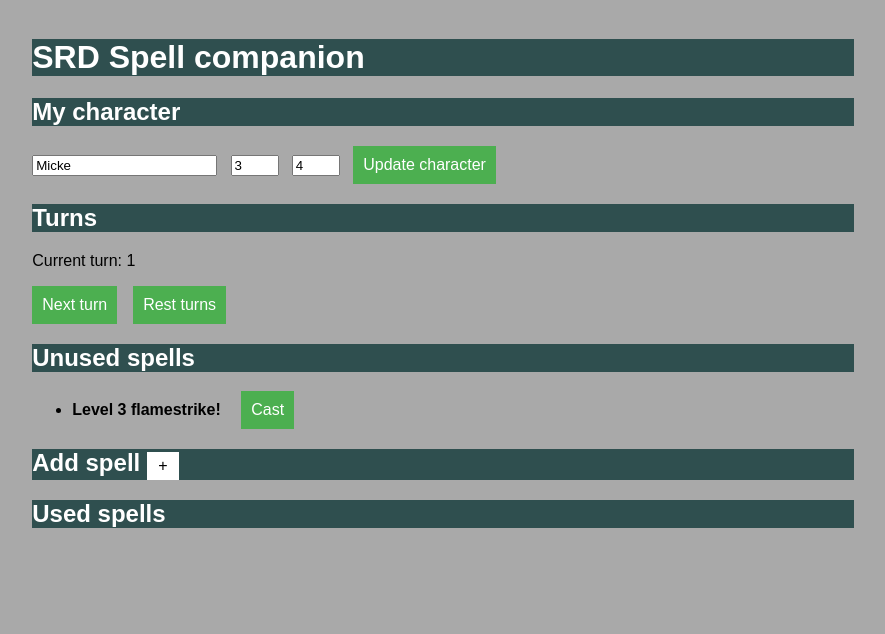
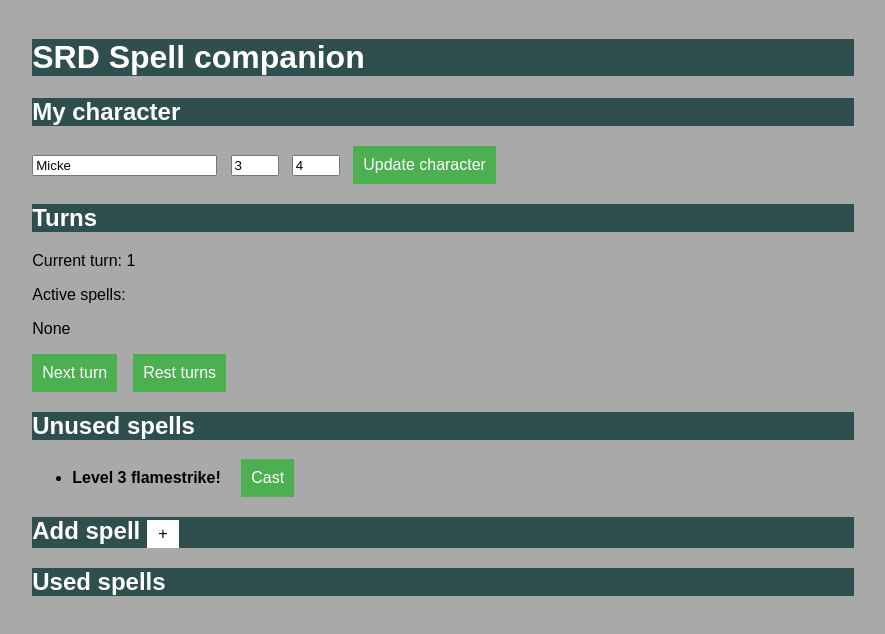
Before and after one commit to AragSwe/spell_list_srd, a React (Create React App) app: page / in a window 1280 px wide. Shown: the top 634 px of the page, without its empty margins (197-1082 px from the left). Built offline with nearby package versions, Linux system fonts and the light colour scheme.

Commit message:
spell duration countdown

```diff
--- a/src/components/TurnCounter.tsx
+++ b/src/components/TurnCounter.tsx
@@ -1,15 +1,17 @@
 import React, { useState } from "react"
 import { observer } from "mobx-react"
-//import { useStores } from "../hooks/use-stores";
+import { useStores } from "../hooks/use-stores";
 import { Button } from "./Button";
+import { SpellListItem } from "./SpellListItem";
 
 export const TurnCounter = observer(() => {
-   //const { spellStore } = useStores();
+    const { spellStore } = useStores();
     const [turnCounter, setTurnCounter] = useState(1);
 
     const onAdvanceTurnCounter = (e: React.FormEvent) => {
         e.preventDefault();
         setTurnCounter(turnCounter + 1);
+        spellStore.countDownSpellDuration();
     }
 
     const onResetTurnCounter = (e: React.FormEvent) => {
@@ -21,6 +23,14 @@ export const TurnCounter = observer(() => {
         <div>
             <h2>Turns</h2>
             <p>Current turn: {turnCounter}</p>
+            <p>Active spells:</p>
+            {   (spellStore.getActiveSpells.length > 0 &&
+                <ul>
+                    {spellStore.getActiveSpells.map(spell =>
+                        <li><SpellListItem spell={spell}/></li>)}
+                </ul>)
+                || <p>None</p>
+            }
             <Button caption="Next turn" onClick={onAdvanceTurnCounter} />
             <Button caption="Rest turns" onClick={onResetTurnCounter} />
         </div>
--- a/src/stores/spell-store.tsx
+++ b/src/stores/spell-store.tsx
@@ -5,26 +5,35 @@ export type TSpell = {
   isUsed: boolean,
   level: number,
   duration: number | null,
+  maxDuration: number | null,
 }
 
 export class SpellStore {
-  @observable knownSpells = [{name:'flamestrike!', level:3, duration:null, isUsed:false}] as TSpell[]
+  @observable knownSpells = [{name:'flamestrike!', level:3, duration:null, isUsed:false, maxDuration: null}] as TSpell[]
 
   @action
   addKnownSpell(name: string, level: number, duration: number | null) {
-    this.knownSpells.push({name, level, duration, isUsed: false });
+    this.knownSpells.push({name, level, duration: null, isUsed: false, maxDuration: duration });
   }
 
   @action
   castKnownSpell(name: string) {
     var knownSpell = this.knownSpells.find(spell => spell.name === name);
-    if (knownSpell)
+    if (knownSpell) {
       knownSpell.isUsed = true;
+      knownSpell.duration = knownSpell.maxDuration;
+    }
   }
 
   @action
   refreshSpells() {
     this.knownSpells.forEach(s => s.isUsed = false);
+  }
+
+  @action
+  countDownSpellDuration() {
+    const activeSpells = this.getActiveSpells;
+    activeSpells.forEach(spell => spell.duration && spell.duration--);
   }
 
   @computed
@@ -36,4 +45,9 @@ export class SpellStore {
   get getUsedSpells() {
     return this.knownSpells.filter(spell => spell.isUsed)
   }
+
+  @computed
+  get getActiveSpells() {
+    return this.knownSpells.filter(spell => spell.isUsed && (spell.duration ?? 0) > 0)
+  }
 }
```
